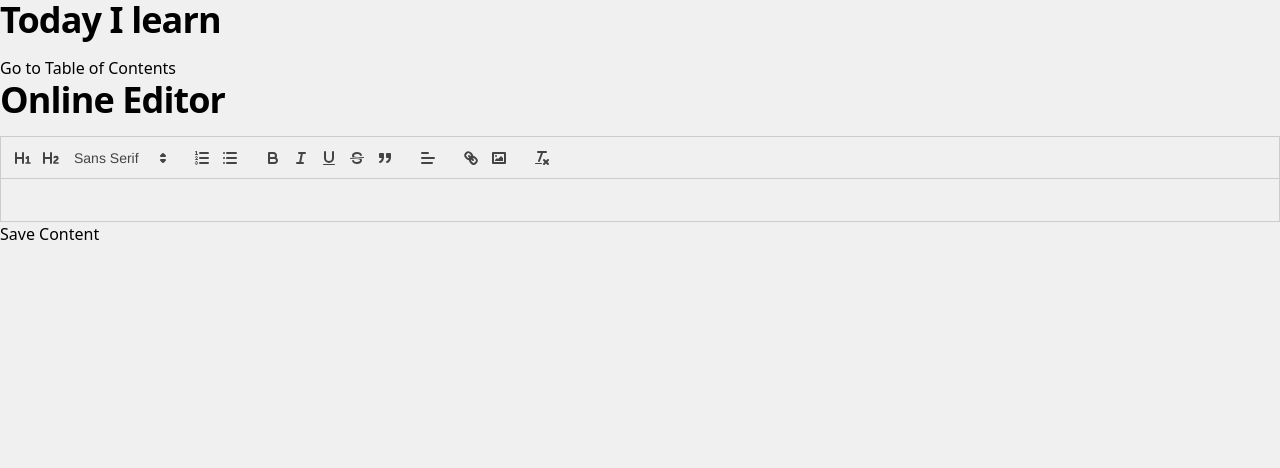
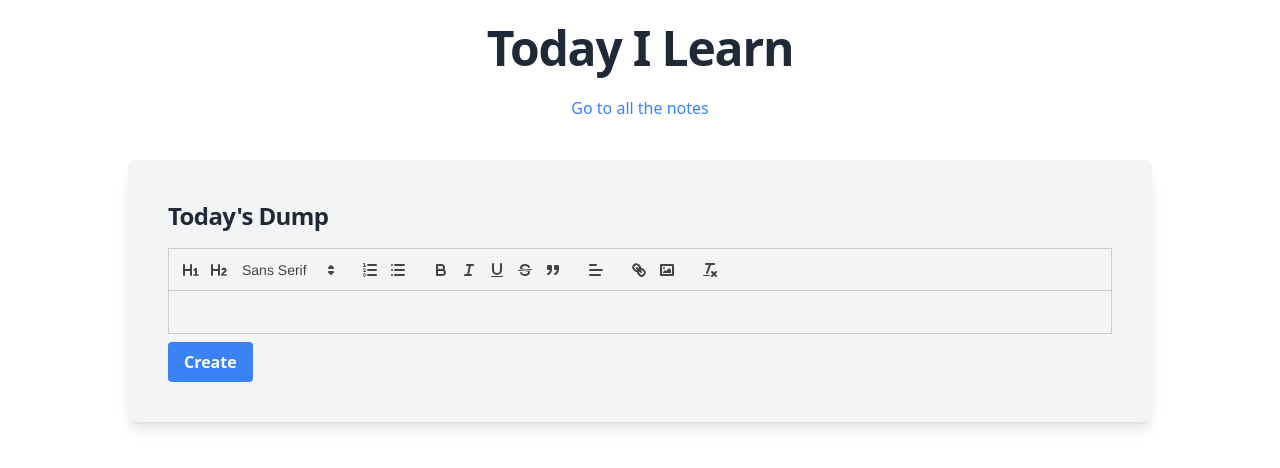
Before and after one commit to vintageplayer/tils-app, a Next.js app: page / in a window 1280 px wide. Shown: the top 468 px of the page. Built offline with nearby package versions, Linux system fonts and the light colour scheme.

Commit message:
styling rouly done

```diff
--- a/pages/components/Editor.js
+++ b/pages/components/Editor.js
@@ -61,7 +61,12 @@ const MyEditor = ({ onSave }) => {
         modules={modules}
         theme="snow"
       />
-      <button onClick={handleSave}>Save Content</button>
+      <button
+        className="bg-blue-500 hover:bg-blue-700 text-white font-bold py-2 px-4 rounded mt-2"
+        onClick={handleSave}
+      >
+        Create
+      </button>
     </div>
   );
 };
--- a/pages/components/EditorPage.js
+++ b/pages/components/EditorPage.js
@@ -8,8 +8,8 @@ const EditorPage = () => {
   };
 
   return (
-    <div>
-      <h1>Online Editor</h1>
+    <div className="p-10 mx-auto max-w-5xl shadow-lg rounded-lg mb-10 bg-gray-100">
+      <h1 className="text-gray-800 text-2xl">Today's Dump</h1>
       <MyEditor onSave={handleSave} />
     </div>
   );
--- a/pages/index.js
+++ b/pages/index.js
@@ -5,11 +5,20 @@ import Link from "next/link";
 const Home = () => {
   return (
     <div>
-      <div>
-        <h1>Today I learn</h1>
-        <Link href="/table-of-contents">Go to Table of Contents</Link>
+      <div className="container mx-auto px-4 py-6 text-center">
+        <div className="mb-4">
+          <h1 className="text-5xl font-semibold text-gray-800">
+            Today I Learn
+          </h1>
+          <a
+            href="/table-of-contents"
+            className="text-blue-500 hover:text-blue-700 mt-2 inline-block"
+          >
+            Go to all the notes
+          </a>
+        </div>
       </div>
-      <div>
+      <div className="bg-white">
         <EditorPage></EditorPage>
       </div>
     </div>
--- a/pages/notes/[id].js
+++ b/pages/notes/[id].js
@@ -37,7 +37,7 @@ const Note = () => {
 
   return (
     // <div className="mt-10 p-5 mx-auto max-w-2xl bg-white shadow-lg rounded-lg">
-    <div className="mt-10 p-10 mx-auto max-w-2xl shadow-lg rounded-lg mb-10">
+    <div className="mt-10 p-10 mx-auto max-w-2xl shadow-lg rounded-lg mb-10 bg-gray-100">
       <p>Esther: {creationDate}</p>
       <div dangerouslySetInnerHTML={{ __html: htmlContent }} />
     </div>
--- a/pages/table-of-contents.js
+++ b/pages/table-of-contents.js
@@ -2,15 +2,19 @@ import { useEffect, useState } from "react";
 import Link from "next/link";
 
 const TableOfContents = () => {
-  const [noteIds, setNoteIds] = useState([]);
+  const [notes, setNotes] = useState([]);
+  // const [noteIds, setNoteIds] = useState([]);
 
   useEffect(() => {
     const fetchNoteIds = async () => {
       try {
         const response = await fetch("http://127.0.0.1:5000/notes");
         if (response.ok) {
-          const ids = await response.json();
-          setNoteIds(ids);
+          const responseData = await response.json();
+          console.log("responseData", responseData);
+          const ids = responseData.map((data) => data.id);
+          setNotes(responseData);
+          // setNoteIds(ids);
         }
       } catch (error) {
         console.log("Error fetching note IDs", error);
@@ -20,12 +24,19 @@ const TableOfContents = () => {
   }, []);
 
   return (
-    <div>
-      <h1>Table of Contents</h1>
-      <ul>
-        {noteIds.map((noteId) => (
-          <li key={noteId}>
-            <Link href={`/notes/${noteId}`}>{noteId}</Link>
+    <div className="container mx-auto px-4 py-6">
+      <h1 className="text-3xl font-semibold text-gray-800 mb-4">
+        All my learnings
+      </h1>
+      <ul className="space-y-2">
+        {notes.map((note) => (
+          <li
+            key={note.id}
+            className="text-lg text-blue-700 hover:text-blue-800 transition-colors cursor-pointer"
+          >
+            <Link href={`/notes/${note.id}`}>
+              {note.id} - {note.creation_date}
+            </Link>
           </li>
         ))}
       </ul>
--- a/styles/globals.css
+++ b/styles/globals.css
@@ -9,7 +9,7 @@
 }
 
 body {
-  background-color: #f0f0f0; /* Light grey */
+  background-color: white;
   color: black; /* Ensure text is visible on a light grey background */
 }
 
```
